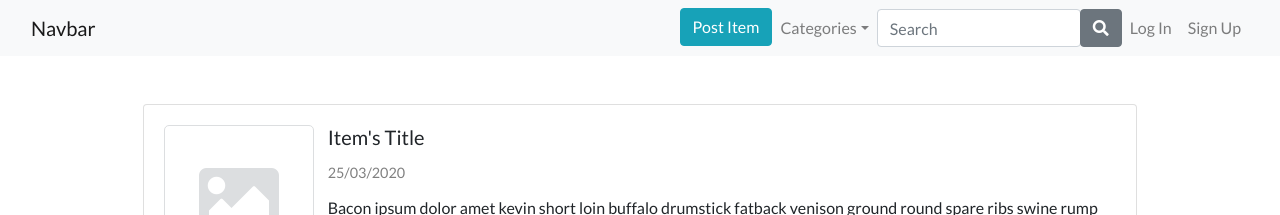
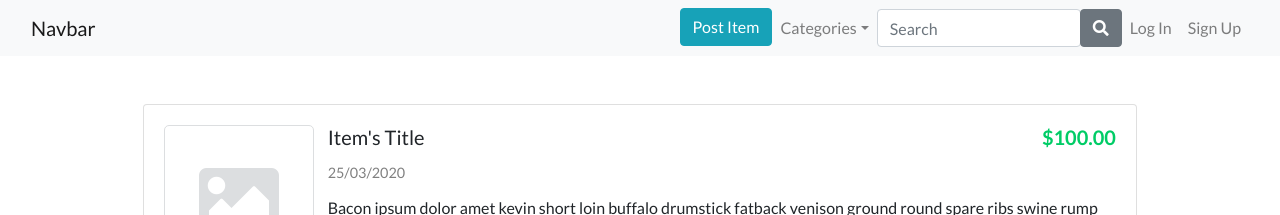
Before and after one commit to ykurata/shop-app, a React (Create React App) app in the folder client/: page / in a window 1280 px wide. Shown: the top 215 px of the page. Built offline with nearby package versions, Linux system fonts and the light colour scheme.

Commit message:
add price tag

```diff
--- a/client/src/components/List.js
+++ b/client/src/components/List.js
@@ -25,7 +25,8 @@ class List extends Component {
                 <div className="no-image text-center"><i className="fas fa-image fa-5x"></i></div>
               </div>
               <div className="title col-lg-10 col-md-10">
-                <h5>Item's Title</h5>
+                <h5 className="item-price">$100.00</h5>
+                <h5 className="item-title">Item's Title</h5>
                 <p className="date">25/03/2020</p>
                 <p className="description">Bacon ipsum dolor amet kevin short loin buffalo drumstick fatback venison ground round spare ribs swine rump kielbasa shankle capicola alcatra leberkas. Bresaola alcatra short ribs, pig tail biltong tenderloin venison beef ribs capicola meatloaf chicken. Chislic ham salami filet mignon spare ribs prosciutto. Biltong drumstick turkey ham spare ribs, picanha pig meatball pancetta shankle chuck kielbasa filet mignon tri-tip landjaeger. Burgdoggen meatloaf prosciutto shank boudin chuck, ribeye pork chop. Tenderloin andouille beef buffalo sausage pork loin doner.</p>
               </div>
--- a/client/src/index.css
+++ b/client/src/index.css
@@ -30,6 +30,16 @@ html, body {
 
 h5, p {
   margin-bottom: .8rem;
+}
+
+/* .item-title {
+  float: left;
+} */
+
+.item-price {
+  float: right;
+  font-weight: bold;
+  color: #00cc66;
 }
 
 .description{
```
